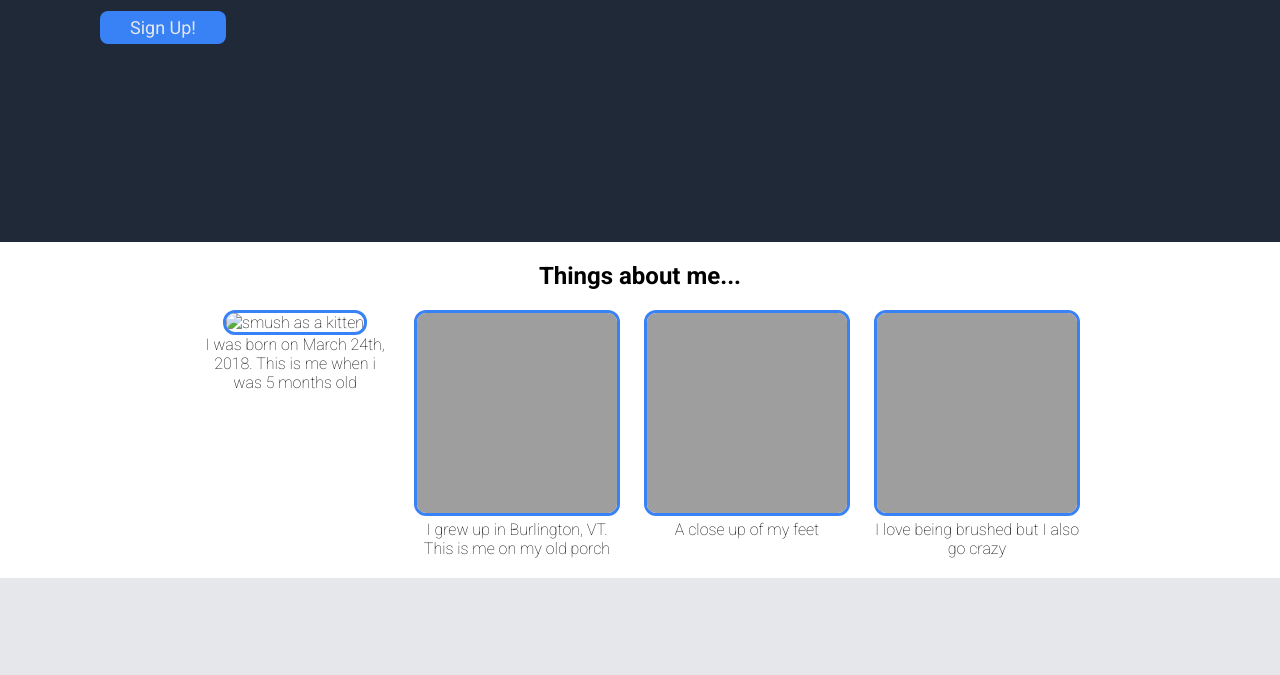
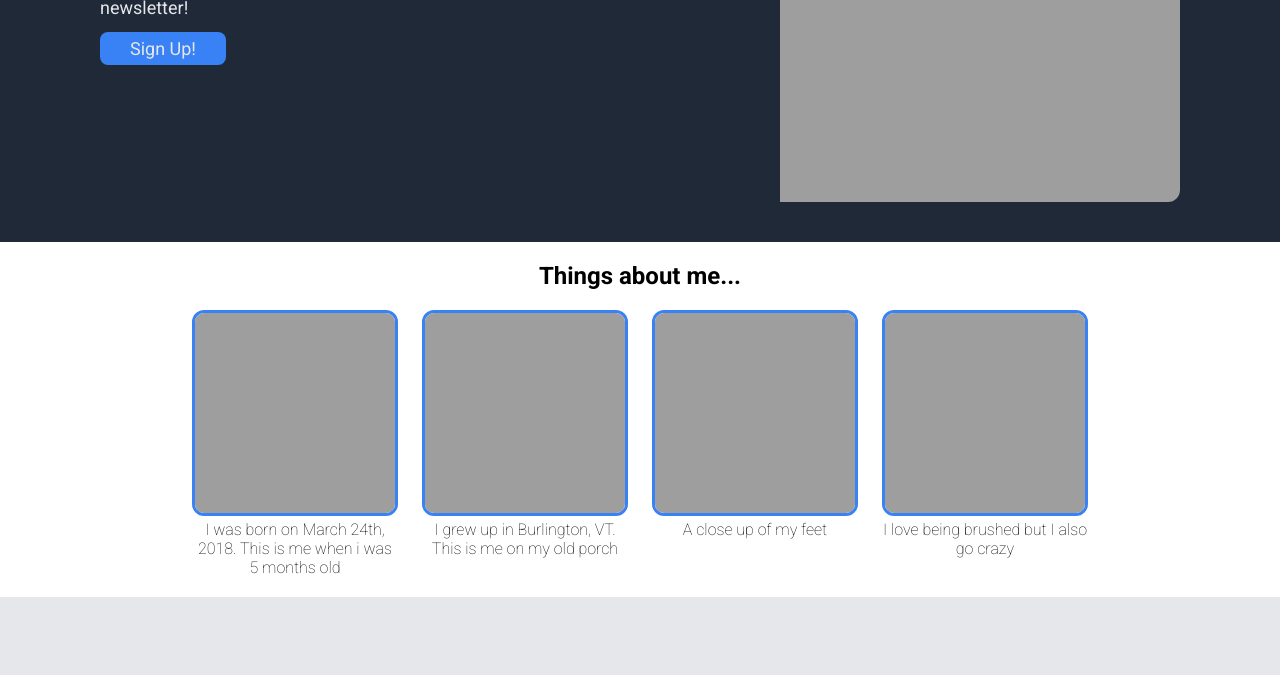
Before and after one commit to mdemsky96/odin-homepage, a plain HTML site: page index.html in a window 1280 px wide. Shown: the part 255-930 px from the top of the page. Drawn offline with Linux system fonts and the light colour scheme; the site is published under a folder, as on GitHub Pages, so addresses that start at the root find nothing.

Commit message:
resized images and fixed image paths

```diff
--- a/index.html
+++ b/index.html
@@ -28,14 +28,14 @@
             <!-- <button class="hero-button">Sign up</button> -->
             <a class="hero-button" href="https://www.youtube.com/watch?v=3Ee0xokxshY"target="_blank">Sign Up!</a>
         </div>
-            <img class="hero-image"src="/images/smush-header.jpg" alt="smush laying on a brick path">
+            <img class="hero-image"src="images/smush-header.jpg" alt="smush laying on a brick path">
     </div>
 
     <div class="container-info">
         <h2 class="info-title">Things about me...</h2>
         <div class="info-cards">
             <div class="info">
-                <img src="/images/info-1.jpg" alt="smush as a kitten">
+                <img src="images/info-1.jpg" alt="smush as a kitten">
                 <div>I was born on March 24th, 2018. This is me when i was 5 months old</div>
             </div>
             <div class="info">
```
Also changed, not shown: 3 other files.
